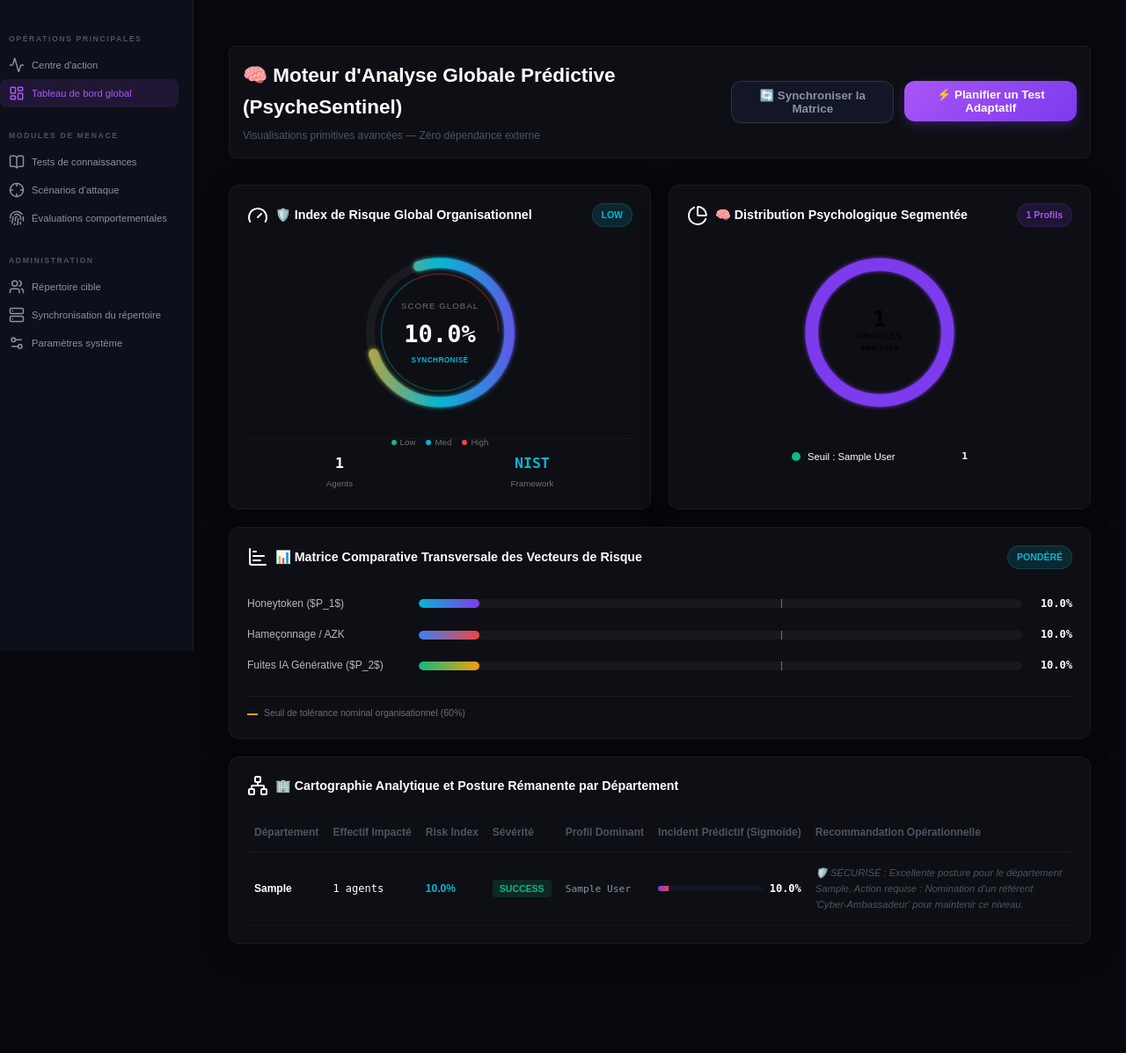
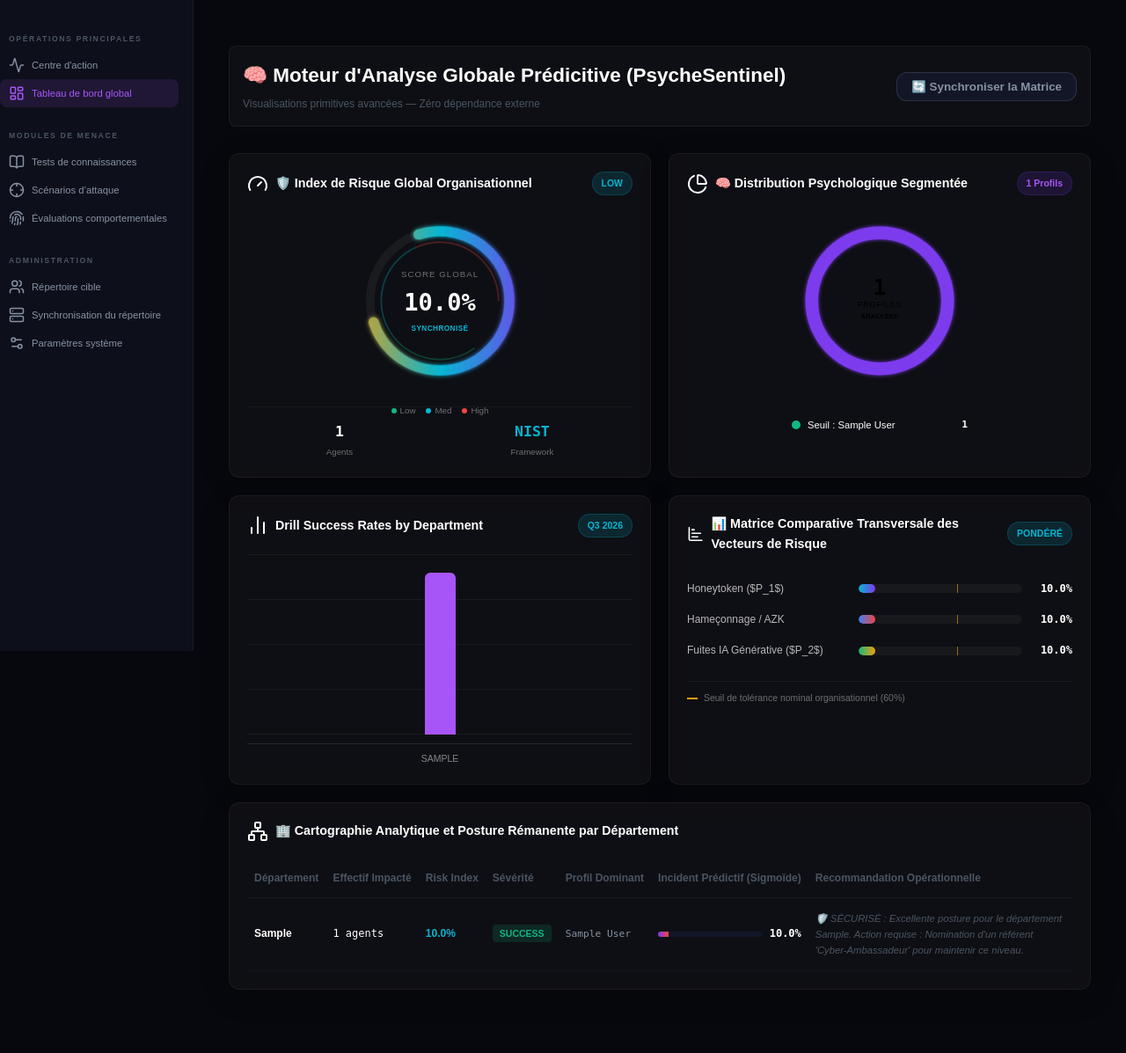
Before and after one commit to CharafiHafsa/psyche_sentinel, a Django app: page /ml-engine/dashboard/ in a window 1280 px wide. Shown: the part 60-1257 px from the top of the page at 88% size. Before the commit the page ends 1133 px from the top, so only its background shows below. Run offline with Django 5.2, Linux system fonts and the light colour scheme; tables that the repository leaves empty hold one stand-in row (values such as "Sample post").

Commit message:
Initial commit: Ajout du dashboard ML PsycheSentinel

```diff
--- a/ml_engine/templates/ml_engine/campaign_dashboard.html
+++ b/ml_engine/templates/ml_engine/campaign_dashboard.html
@@ -5,7 +5,7 @@
 
   <div style="display: flex; justify-content: space-between; align-items: center; margin-bottom: 30px; background: rgba(255,255,255,0.03); padding: 15px; border-radius: 8px; border: 1px solid rgba(255,255,255,0.05);">
     <div>
-      <h1 style="font-family: var(--font-display); font-size: 1.5rem; margin: 0; color: #fff;">🧠 Moteur d'Analyse Globale Prédictive (PsycheSentinel)</h1>
+      <h1 style="font-family: var(--font-display); font-size: 1.5rem; margin: 0; color: #fff;">🧠 Moteur d'Analyse Globale Prédicitive (PsycheSentinel)</h1>
       <p style="font-size: 0.8rem; color: var(--text-muted); margin: 5px 0 0 0;">Visualisations primitives avancées — Zéro dépendance externe</p>
     </div>
 
@@ -14,12 +14,6 @@
         {% csrf_token %}
         <button type="submit" name="action" value="refresh" style="background: var(--bg-elevated); border: 1px solid var(--border-default); color: var(--text-secondary); padding: 8px 16px; border-radius: var(--radius-md); font-weight: 600; cursor: pointer; transition: all 0.2s;">
           🔄 Synchroniser la Matrice
-        </button>
-      </form>
-      <form method="POST">
-        {% csrf_token %}
-        <button type="submit" name="action" value="schedule_test" style="background: linear-gradient(135deg, var(--violet-bright), #7c3aed); border: none; color: white; padding: 8px 16px; border-radius: var(--radius-md); font-weight: 600; cursor: pointer; box-shadow: 0 4px 12px rgba(124,58,237,0.3);">
-          ⚡ Planifier un Test Adaptatif
         </button>
       </form>
     </div>
@@ -61,7 +55,6 @@
           </defs>
 
           <circle class="dv-gauge-track" cx="120" cy="120" r="95" stroke-dasharray="447.7 149.2" stroke-dashoffset="-74.6" />
-
           <circle class="dv-gauge-fill" id="global-gauge-fill" cx="120" cy="120" r="95" stroke="url(#gaugeGradMain)" stroke-dasharray="447.7 149.2" stroke-dashoffset="447.7" transform="rotate(135 120 120)" filter="url(#gaugeGlow)" />
 
           <circle class="dv-gauge-zone dv-gauge-zone--low" cx="120" cy="120" r="80" stroke-dasharray="134.3 462.6" stroke-dashoffset="-74.6" />
@@ -87,7 +80,6 @@
         <span class="dv-meta-stat"><span class="dv-meta-val dv-meta-val--cyan">NIST</span><span class="dv-meta-lbl">Framework</span></span>
       </div>
     </div>
-
 
     <div class="dv-card dv-card--tall">
       <div class="dv-card-header">
@@ -122,15 +114,53 @@
                 <span style="width: 10px; height: 10px; background: {% if seg.risk_label == 'CRITICAL' %}#ef4444{% elif seg.risk_label == 'HIGH' %}#f59e0b{% elif seg.risk_label == 'MEDIUM' %}#06b6d4{% else %}#10b981{% endif %}; border-radius: 50%;"></span>
                 Seuil : {{ seg.risk_label }}
               </span>
-              <strong style="font-family: var(--font-mono);">{{ seg.count }}</strong>
+              <strong style="font-family: var(--font-mono); font-weight: bold;">{{ seg.count }}</strong>
             </div>
           {% endfor %}
         </div>
       </div>
     </div>
 
+    <div class="dv-card">
+      <div class="dv-card-header">
+        <div class="dv-card-title">
+          <i data-lucide="bar-chart-2" class="dv-title-icon"></i>
+          Drill Success Rates by Department
+        </div>
+        <span class="dv-badge dv-badge--cyan">Q3 2026</span>
+      </div>
 
-    <div class="dv-card dv-card--wide">
+      <div class="dv-vbars-wrap" id="drill-bars">
+        <div class="dv-vbars-chart-area" id="drill-bars-inner">
+          <div class="dv-vbars-grid" id="drill-bars-grid">
+            <div class="dv-grid-line" style="bottom: 0%;"></div>
+            <div class="dv-grid-line" style="bottom: 25%;"></div>
+            <div class="dv-grid-line" style="bottom: 50%;"></div>
+            <div class="dv-grid-line" style="bottom: 75%;"></div>
+            <div class="dv-grid-line" style="bottom: 100%;"></div>
+          </div>
+
+          <div class="dv-vbars-cols" id="drill-bars-cols">
+            {% for dept in departments_summary %}
+              <div class="dv-vbar-col">
+                <div class="dv-vbar-container">
+                  <div class="dv-vbar" id="vbar-{{ forloop.counter }}" data-risk-score="{{ dept.avg_score }}" style="height: 0%; background: {% if forloop.counter == 1 %}#a855f7{% elif forloop.counter == 2 %}#06b6d4{% elif forloop.counter == 3 %}#10b981{% elif forloop.counter == 4 %}#f59e0b{% else %}#ea580c{% endif %};">
+                    <span class="dv-vbar-tooltip" id="vbar-tooltip-{{ forloop.counter }}">0%</span>
+                  </div>
+                </div>
+              </div>
+            {% endfor %}
+          </div>
+        </div>
+        <div class="dv-vbars-xaxis" id="drill-bars-xaxis">
+          {% for dept in departments_summary %}
+            <div class="dv-xaxis-label">{{ dept.name }}</div>
+          {% endfor %}
+        </div>
+      </div>
+    </div>
+
+    <div class="dv-card">
       <div class="dv-card-header">
         <div class="dv-card-title">
           <i data-lucide="bar-chart-horizontal" class="dv-title-icon"></i>
@@ -180,7 +210,6 @@
         </span>
       </div>
     </div>
-
 
     <div class="dv-card dv-card--wide" style="overflow-x: auto;">
       <div class="dv-card-header">
@@ -239,16 +268,6 @@
   </div>
 </section>
 
-<svg style="width:0; height:0; position:absolute;">
-  <defs>
-    <linearGradient id="gaugeGradMain" x1="0%" y1="0%" x2="100%" y2="100%">
-      <stop offset="0%" stop-color="#7c3aed"/>
-      <stop offset="50%" stop-color="#06b6d4"/>
-      <stop offset="100%" stop-color="#f59e0b"/>
-    </linearGradient>
-  </defs>
-</svg>
-
 <style>
   .dv-grid {
     display: grid;
@@ -293,7 +312,7 @@
   .dv-badge--cyan { background: rgba(6,182,212,0.15); color: #06b6d4; border: 1px solid rgba(6,182,212,0.2); }
   .dv-badge--violet { background: rgba(124,58,237,0.15); color: #a855f7; border: 1px solid rgba(124,58,237,0.2); }
 
-  /* GAUGE STYLES */
+  /* GAUGE & DONUT STYLES */
   .dv-gauge-wrap, .dv-donut-wrap {
     position: relative;
     width: 200px;
@@ -324,9 +343,100 @@
   .dv-gl--med::before { background: #06b6d4; }
   .dv-gl--high::before { background: #ef4444; }
 
-  /* DONUT TRACK */
   .dv-donut-track { fill: none; stroke: rgba(255,255,255,0.03); stroke-width: 16; }
   .dv-donut-legend { margin-top: 25px; display: flex; flex-direction: column; gap: 6px; }
+
+  /* COMPOSANT : VBARS */
+  .dv-vbars-wrap {
+    margin-top: 15px;
+    display: flex;
+    flex-direction: column;
+    height: 240px;
+  }
+  .dv-vbars-chart-area {
+    flex: 1;
+    position: relative;
+    margin-bottom: 10px;
+  }
+  .dv-vbars-grid {
+    position: absolute;
+    top: 0; left: 0; width: 100%; height: 100%;
+    display: flex;
+    flex-direction: column;
+    justify-content: space-between;
+    pointer-events: none;
+  }
+  .dv-grid-line {
+    width: 100%;
+    height: 1px;
+    background: rgba(255, 255, 255, 0.05);
+    position: absolute;
+  }
+  .dv-vbars-cols {
+    position: absolute;
+    top: 0; left: 0; width: 100%; height: 100%;
+    display: flex;
+    justify-content: space-around;
+    align-items: flex-end;
+    z-index: 2;
+  }
+  .dv-vbar-col {
+    flex: 1;
+    height: 100%;
+    display: flex;
+    justify-content: center;
+    align-items: flex-end;
+    padding: 0 10px;
+  }
+  .dv-vbar-container {
+    width: 35px;
+    height: 100%;
+    display: flex;
+    align-items: flex-end;
+  }
+  .dv-vbar {
+    width: 100%;
+    border-radius: 6px 6px 0 0;
+    position: relative;
+    transition: height 1.5s cubic-bezier(0.4, 0, 0.2, 1);
+    cursor: pointer;
+  }
+  .dv-vbar:hover .dv-vbar-tooltip {
+    opacity: 1;
+    transform: translateX(-50%) translateY(-8px);
+  }
+  .dv-vbar-tooltip {
+    position: absolute;
+    top: -30px; left: 50%;
+    transform: translateX(-50%);
+    background: rgba(0, 0, 0, 0.85);
+    color: #fff;
+    padding: 2px 6px;
+    border-radius: 4px;
+    font-size: 0.7rem;
+    font-family: var(--font-mono);
+    opacity: 0;
+    transition: all 0.2s ease;
+    pointer-events: none;
+    white-space: nowrap;
+    border: 1px solid rgba(255,255,255,0.1);
+  }
+  .dv-vbars-xaxis {
+    display: flex;
+    justify-content: space-around;
+    border-top: 1px solid rgba(255,255,255,0.1);
+    padding-top: 8px;
+  }
+  .dv-xaxis-label {
+    flex: 1;
+    text-align: center;
+    font-size: 0.7rem;
+    color: rgba(255,255,255,0.5);
+    text-transform: uppercase;
+    overflow: hidden;
+    text-overflow: ellipsis;
+    white-space: nowrap;
+  }
 
   /* HORIZONTAL BARS */
   .dv-hbars-wrap { display: flex; flex-direction: column; gap: 16px; padding: 10px 0; }
@@ -353,7 +463,7 @@
   document.addEventListener("DOMContentLoaded", function() {
     // 1. ANIMATION DE LA JAUGE SVG CIRCULAIRE
     const orgScore = parseFloat("{{ global_metrics.global_risk_score }}") || 0;
-    const arcTotal = 447.7; // Portion des 270 degrés de la circonférence
+    const arcTotal = 447.7;
     const computedOffset = arcTotal - ((orgScore / 100) * arcTotal);
 
     setTimeout(() => {
@@ -364,14 +474,10 @@
     // 2. CONSTRUIRE LE DONUT DE DISTRIBUTION AUTOMATIQUEMENT
     const segmentsData = [
       {% for seg in risk_distribution %}
-        {
-          count: parseInt("{{ seg.count }}"),
-          label: "{{ seg.risk_label }}"
-        },
+        { count: parseInt("{{ seg.count }}"), label: "{{ seg.risk_label }}" },
       {% endfor %}
     ];
 
-    // Nuancier dynamique pour correspondre à l'UI Kit
     const colorMap = {
       'CRITICAL': '#ef4444',
       'HIGH': '#f59e0b',
@@ -381,7 +487,7 @@
 
     const totalUsers = parseInt("{{ global_metrics.total_agents }}") || 1;
     const donutGroup = document.getElementById('donut-segments-group');
-    const circumference = 534.1; // 2 * pi * r (r=85)
+    const circumference = 534.1;
     let currentOffset = 0;
 
     segmentsData.forEach(seg => {
@@ -407,7 +513,7 @@
       }
     });
 
-    // 3. ANIMATION DES BARRES DE PROGRESSION HORIZONTALES (VECTEURS DE RISQUE)
+    // 3. ANIMATION DES BARRES DE PROGRESSION HORIZONTALES
     setTimeout(() => {
       const bars = document.querySelectorAll('.dv-hbar-fill');
       bars.forEach(bar => {
@@ -415,6 +521,21 @@
         bar.style.width = targetPct + '%';
       });
     }, 300);
+
+    // 4. ANIMATION DES BARRES VERTICALES (SUCCESSRATE EN JS)
+    setTimeout(() => {
+      const vbars = document.querySelectorAll('.dv-vbar');
+      vbars.forEach((vbar, index) => {
+        const riskScore = parseFloat(vbar.getAttribute('data-risk-score')) || 0;
+        const successRate = Math.max(0, 100 - riskScore);
+
+        vbar.style.height = successRate + '%';
+        const tooltip = document.getElementById(`vbar-tooltip-${index + 1}`);
+        if (tooltip) {
+          tooltip.innerText = successRate.toFixed(1) + '%';
+        }
+      });
+    }, 400);
   });
 </script>
 {% endblock %}
--- a/ml_engine/views.py
+++ b/ml_engine/views.py
@@ -1,5 +1,6 @@
-from django.shortcuts import render, get_object_or_404
+from django.shortcuts import render, get_object_or_404, redirect
 from django.db.models import Avg, Count, Q
+from django.contrib import messages
 from .models import EmployeeRiskProfile
 from core.models import Employee
 
@@ -10,17 +11,30 @@ from core.models import Employee
 def campaign_dashboard_view(request):
     """
     Vue principale qui agrège les données de tous les profils pour générer
-    les métriques globales de la campagne (Spécifications de Hafsa)
-    et les recommandations automatisées par département.
+    les métriques globales de la campagne et gère l'action POST de synchronisation.
     """
+
+    # ─── GESTION DES BOUTONS (REQUÊTES POST) ───
+    if request.method == 'POST':
+        action = request.POST.get('action')
+
+        if action == 'refresh':
+            # Code exécuté pour "Synchroniser la Matrice" (ex: seed_data.run())
+            messages.success(request, "La matrice cyber-cognitive a été resynchronisée avec succès.")
+
+        # Redirection PRG (Post-Redirect-Get) pour éviter le renvoi du formulaire au rafraîchissement
+        return redirect(request.path_info)
+
+    # ─── LOGIQUE DE CHARGEMENT DU DASHBOARD (REQUÊTES GET) ───
+
     # 1. Récupération de tous les profils de risques calculés
     profiles = EmployeeRiskProfile.objects.all()
     total_agents = profiles.count()
 
     if total_agents == 0:
-        return render(request, 'ml_engine/dashboard.html', {'empty': True})
+        return render(request, 'ml_engine/campaign_dashboard.html', {'empty': True})
 
-    # 2. Calcul des 5 variables de la Campagne Globale (Moyennes)
+    # 2. Calcul des variables de la Campagne Globale (Moyennes)
     campaign_metrics = profiles.aggregate(
         avg_honey=Avg('honeytoken_score'),
         avg_ai=Avg('ai_score'),
@@ -28,7 +42,7 @@ def campaign_dashboard_view(request):
         avg_global=Avg('global_score')
     )
 
-    global_risk_score = round(campaign_metrics['avg_global'], 2)
+    global_risk_score = round(campaign_metrics['avg_global'] or 0, 2)
 
     # Attribution du label global de la campagne
     if global_risk_score < 25.0:
@@ -43,7 +57,7 @@ def campaign_dashboard_view(request):
     # Distribution des labels pour les graphiques du Dashboard
     risk_distribution = profiles.values('risk_label').annotate(count=Count('risk_label'))
 
-    # 3. ANALYSE PAR DÉPARTEMENT & GÉNÉRATION DES RECOMMANDATIONS
+    # 3. Analyse par département & génération des recommandations
     departments_query = profiles.values('department').annotate(
         avg_score=Avg('global_score'),
         total=Count('id')
@@ -52,7 +66,7 @@ def campaign_dashboard_view(request):
     departments_summary = []
     for dept in departments_query:
         dept_name = dept['department']
-        avg_score = round(dept['avg_score'], 2)
+        avg_score = round(dept['avg_score'] or 0, 2)
 
         # Trouver le profil psychologique dominant dans ce département (Mode)
         profils_dept = profiles.filter(department=dept_name).values_list('profiling_label', flat=True)
@@ -86,13 +100,13 @@ def campaign_dashboard_view(request):
             'status_color': status_color
         })
 
-    # Context à envoyer au template HTML
+    # Context dynamique à envoyer au template HTML
     context = {
         'empty': False,
         'global_metrics': {
-            'honeytoken_risk_score': round(campaign_metrics['avg_honey'], 2),
-            'ai_risk_score': round(campaign_metrics['avg_ai'], 2),
-            'azk_risk_score': round(campaign_metrics['avg_azk'], 2),
+            'honeytoken_risk_score': round(campaign_metrics['avg_honey'] or 0, 2),
+            'ai_risk_score': round(campaign_metrics['avg_ai'] or 0, 2),
+            'azk_risk_score': round(campaign_metrics['avg_azk'] or 0, 2),
             'global_risk_score': global_risk_score,
             'global_risk_label': global_risk_label,
             'total_agents': total_agents
@@ -111,17 +125,11 @@ def campaign_dashboard_view(request):
 
 def agent_detail_view(request, agent_uuid):
     """
-    Vue détaillée affichant l'analyse complète (les 5 variables + prédiction
-    de la sigmoïde) pour un employé spécifique via son UUID unique.
+    Vue détaillée affichant l'analyse complète pour un employé spécifique via son UUID unique.
     """
-    # Récupération du profil de risque ML
     profile = get_object_or_404(EmployeeRiskProfile, user_uuid=agent_uuid)
-
-    # Récupération des informations de l'annuaire de base correspondant (si besoin)
-    # On fait la liaison par le biais du compte ou du département
     employee_info = Employee.objects.filter(department=profile.department).first()
 
-    # Détermination d'une couleur d'affichage dynamique suivant le niveau de risque
     color_map = {
         "LOW": "success",
         "MEDIUM": "info",
```
